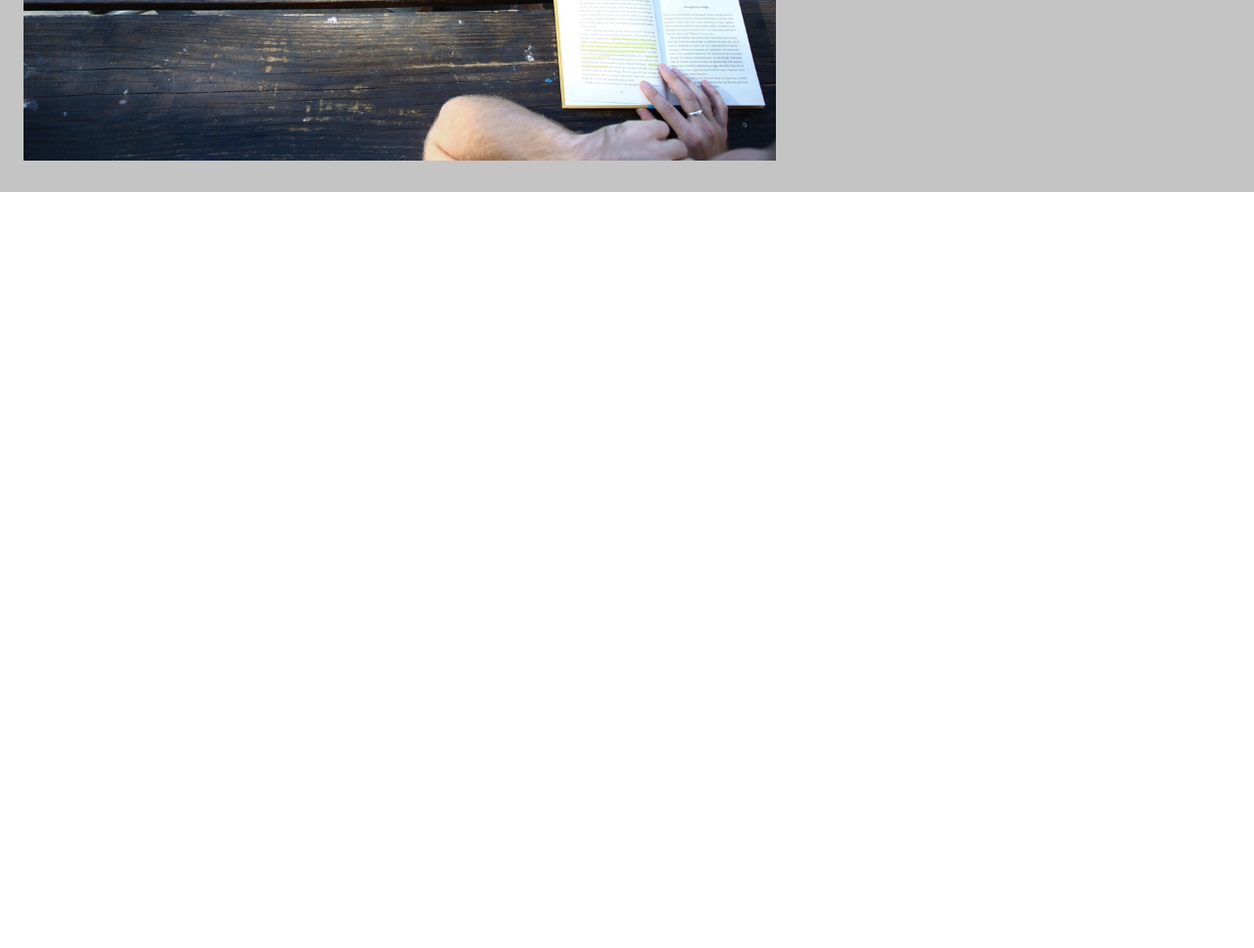
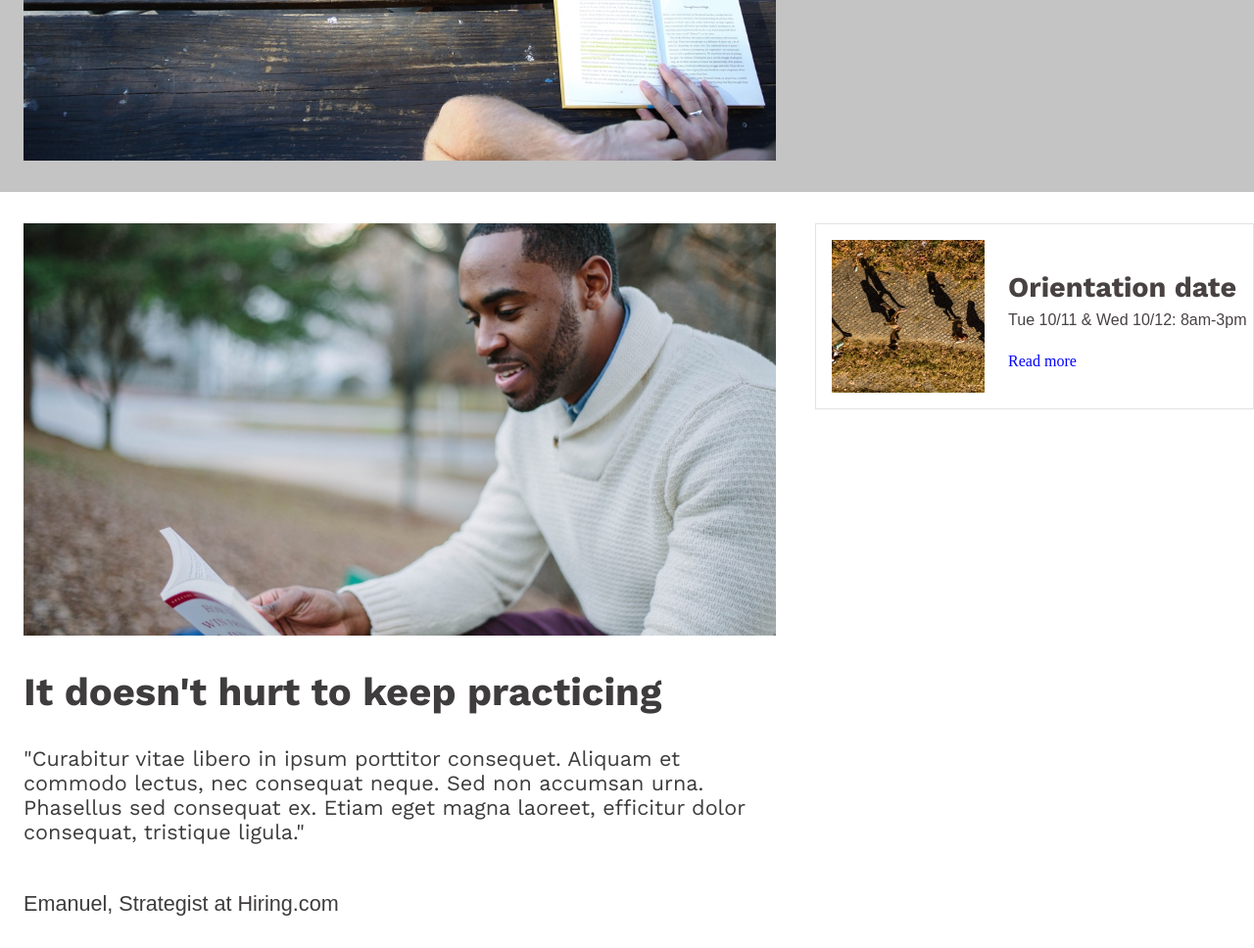
Before and after one commit to AyeshaWaheed/ColmarAcademy, a plain HTML site: page index.html in a window 1280 px wide. Shown: the part 500-1468 px from the top of the page at 98% size. Before the commit the page ends 800 px from the top, so only its background shows below. Drawn offline with nearby package versions, Linux system fonts and the light colour scheme; a web font is replaced by a local one.

Commit message:
add information section but incomplete

```diff
--- a/index.html
+++ b/index.html
@@ -6,7 +6,7 @@
     <meta http-equiv="X-UA-Compatible" content="ie=edge">
     <link rel="stylesheet" href="./resources/css/style.css">
     <link href="https://fonts.googleapis.com/css?family=PT+Sans+Caption:400,700&display=swap" rel="stylesheet">
-
+    <link href="https://fonts.googleapis.com/css?family=Work+Sans:400,500,700,800&display=swap" rel="stylesheet">
     <title>Colmar Academy</title>
 </head>
 <body>
@@ -44,5 +44,28 @@
             </div>
          </div>
       </div>
+
+      <!-- Information Section  -->
+      <div class="information-container">
+          <div class="information-main">
+               <img src="./resources/images/information-main.jpg" alt="information-main">
+               <h1>It doesn't hurt to keep practicing</h1>
+               <p>"Curabitur vitae libero in ipsum porttitor consequet. Aliquam et commodo lectus, nec consequat neque. Sed non accumsan urna. Phasellus sed consequat ex. Etiam eget magna laoreet, efficitur dolor consequat, tristique ligula."</p>
+               <p id="semi-bold">Emanuel, Strategist at Hiring.com</p>
+            </div>
+          <div class="information">
+              <div class="information-orientation">
+                  <img src="./resources/images/information-orientation.jpg" alt="information-orientation">
+                  <div class="content">
+                        <h1>Orientation date</h1>
+                        <p>Tue 10/11 & Wed 10/12: 8am-3pm</p>
+                        <p id="color-blue"><a href="#">Read more</a></p>
+
+                  </div>
+              </div>
+
+
+          </div>
+      </div>
 </body>
 </html>
--- a/resources/css/style.css
+++ b/resources/css/style.css
@@ -93,16 +93,17 @@ header img{
     margin: auto 0 auto 3rem;
 }
 .content{
-    font-family: sans-serif;
     font-size:2.7rem;
     font-weight:bold;
     color:hsl(0, 4%, 27%);
 }
 .content h1{
     margin-bottom: 3rem;
+    font-family: "Work Sans";
 }
 .content p{
     margin-bottom: 3rem;
+    font-family: sans-serif;
 }
 .button{
     width:100%;
@@ -127,6 +128,79 @@ header img{
         margin:0;
     }
     .container{
-        margin:4rem 0 4rem 2rem;
+        margin:4rem 2rem 4rem 2rem;
     }
 }
+
+
+        /*   Information Section   */
+
+.information-container{
+    max-width: 100%;
+    max-height: 100%;
+    display:flex;
+    justify-content: space-between;
+}
+.information-main{
+    width:60%;
+}
+.information-main img{
+    width: 100%;
+    margin:4rem 3rem;
+}
+.information-main h1{
+    color:hsl(0, 2%, 24%);
+    font-family: "Work Sans";
+    font-size:5rem;
+    margin:0 0 4rem 3rem;
+}
+.information-main p{
+    color: hsl(0, 2%, 24%);
+    font-family: "Work Sans";
+    font-size: 2.7rem;
+    margin:0 0 6rem 3rem;
+}
+.information-main #semi-bold{
+    font-family: sans-serif;
+    font-weight: 500;
+    margin:0 0 4rem 3rem;
+}
+.information{
+    width:35%;
+    max-height:100%;
+}
+.information .information-orientation{
+    width:100%;
+    max-height:100%;
+    border:1px solid hsl(0, 7%, 89%);
+    margin-top:4rem;
+    display:flex;
+}
+.information-orientation img{
+    width:35%;
+    height: auto;
+    margin:2rem;
+}
+.information-orientation .content{
+    margin: auto 0 auto 1rem;
+    font-family: "Work Sans";
+    font-size:1.8rem;
+
+}
+.information-orientation .content h1{
+    font-weight: 700;
+    margin:4rem 0 1rem 0;
+}
+.information-orientation .content p{
+    font-weight:400;
+    font-size:2rem;
+}
+#color-blue{
+    margin-left: 0;
+}
+.information-orientation .content a{
+    color:blue;
+    text-decoration: none;
+    font-size:2rem;
+    padding-left:0;
+}
```
